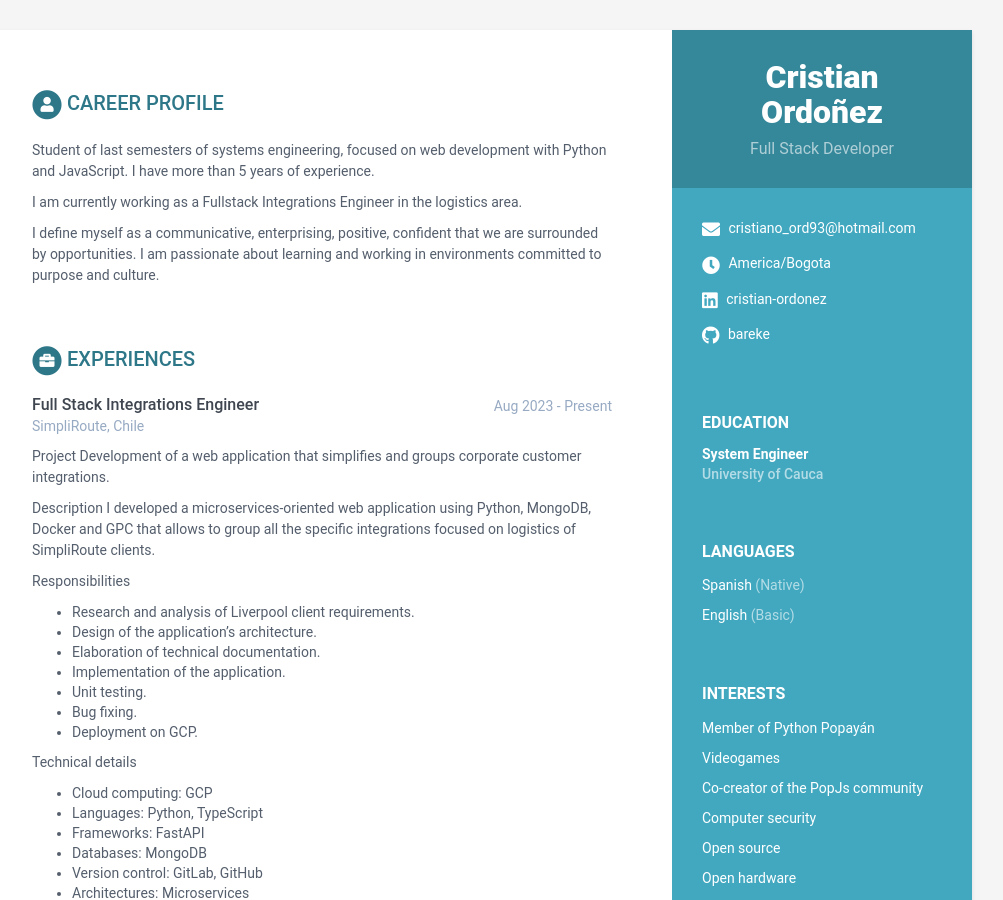
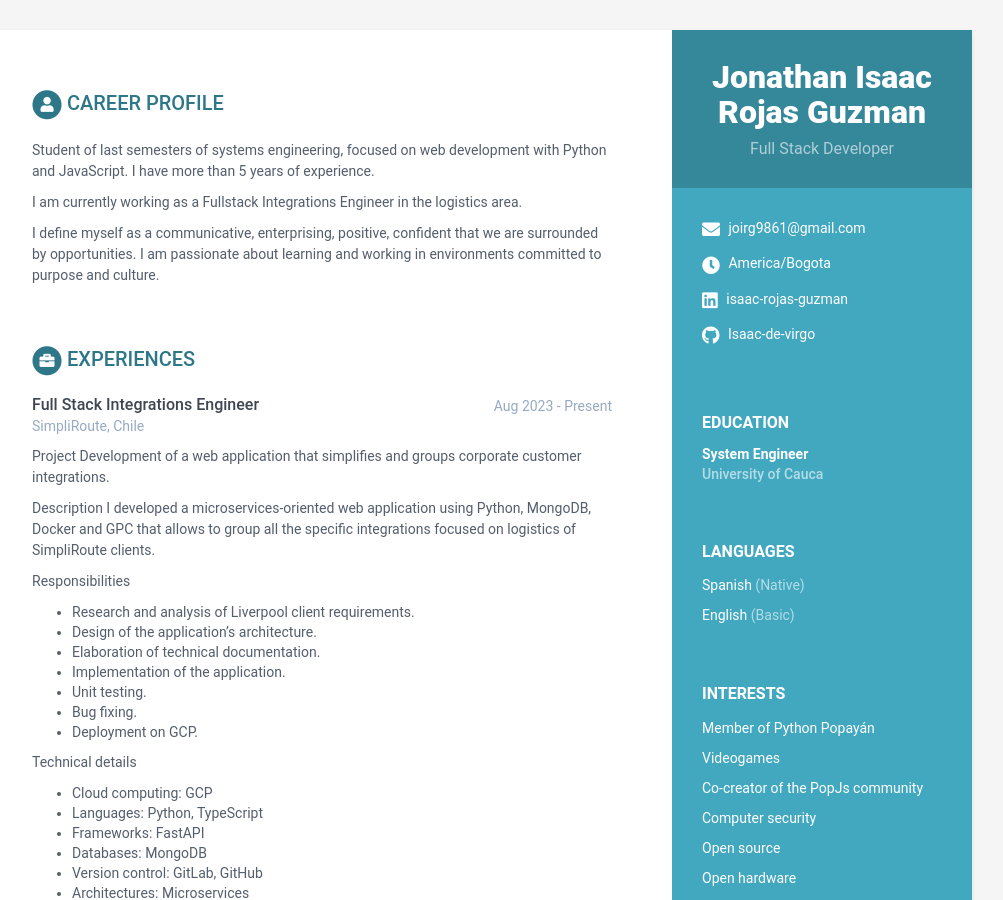
Before and after one commit to Isaac-de-virgo/isaac-de-virgo.github.io, a Jekyll site: the page built from index.html, in a window 1280 px wide and 900 px high. Shown: the whole window, without its empty margins (168-1171 px from the left). Built offline with Jekyll 4.4.1, drawn with Linux system fonts in a browser that asks for light colours.

Commit message:
.
Información personal

```diff
--- a/_data/data.yml
+++ b/_data/data.yml
@@ -8,19 +8,19 @@ sidebar:
     education: True # set to False if you want education in main section instead of in sidebar
 
     # Profile information
-    name: Cristian Ordoñez
+    name: Jonathan Isaac Rojas Guzman
     tagline: Full Stack Developer
     avatar: # place a 100x100 picture inside /assets/images/ folder and provide the name of the file below
 
     # Sidebar links
-    email: cristiano_ord93@hotmail.com
+    email: joirg9861@gmail.com
     phone:
     timezone: America/Bogota
     citizenship:
     website: # do not add http://
-    linkedin: cristian-ordonez
+    linkedin: isaac-rojas-guzman
     xing:
-    github: bareke
+    github: Isaac-de-virgo
     telegram: # add your nickname without '@' sign
     gitlab:
     bitbucket:
```
